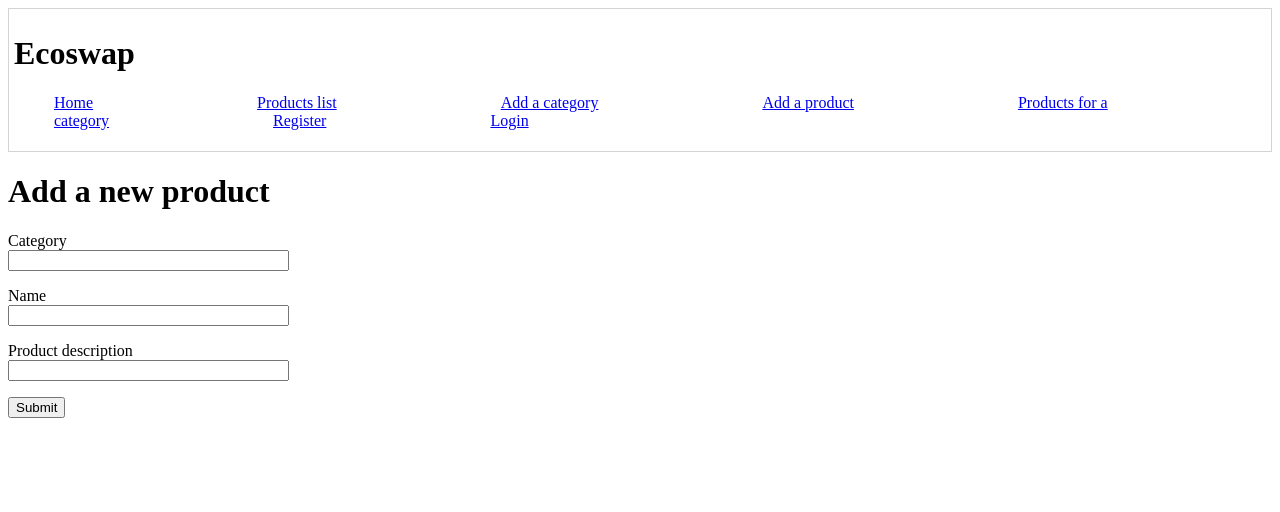
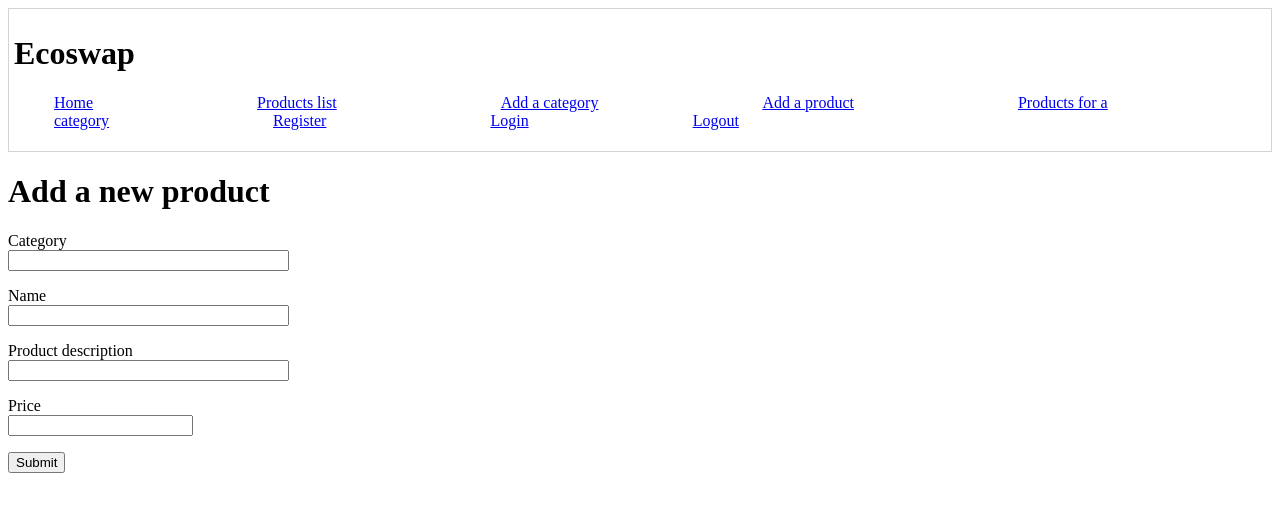
Before and after one commit to cc-co/EcoSwap, a Flask app: page /new_product in a window 1280 px wide. Shown: the top 512 px of the page. Run offline with Flask 2, Linux system fonts and the light colour scheme.

Commit message:
added user login, fixed registration, fixed the add products, user logout, user class

```diff
--- a/new/05/app.py
+++ b/new/05/app.py
@@ -77,15 +77,26 @@ def newuser():
     if not form.validate_on_submit():
         return render_template('new_user.html', form=form)
 
+    username = form.username.data.strip()
+    email = form.email.data.strip()
+
+    if User.query.filter(User.username == username).count():
+        flash(f'Error: {username} user already exists')
+        return render_template('new_user.html', form=form)
+
+    if User.query.filter(User.email == email).count():
+        flash(f'Error: {email} user email address already exists')
+        return render_template('new_user.html', form=form)
+
     user = User(username=form.username.data, email=form.email.data)
     user.set_password(form.password.data)
     db.session.add(user)
     db.session.commit()
     flash(f'New user {form.username.data} registered')
-    return redirect(url_for('login'))
+    return redirect('/login')
 
 @app.route('/products')
-def list_books():
+def list_products():
     products_by_category = {
         category: Product.query.filter(Product.category == category)
         for category in Category.query.all()
@@ -93,7 +104,7 @@ def list_books():
     return render_template('products.html', categories=Category.query.all(), products_by_category=products_by_category)
 
 @app.route('/new_category', methods=['GET', 'POST'])
-def new_author():
+def new_category():
     form = NewCategoryForm()
     if not form.validate_on_submit():
         return render_template('new_category.html', form=form)
@@ -118,26 +129,31 @@ def new_product():
 
     category = form.category.data.strip()
     name = form.name.data.strip()
+    price =int(form.price.data)
     product_des = form.product_des.data.strip()
 
     if Product.query.filter(Product.name == name).count():
         flash(f'Error: {name} already exists')
         return render_template('new_product.html', form=form)
 
+    prod_cat = Category.query.filter(Category.name == category).first()
+
     if not Category.query.filter(Category.name == category).count():
         flash(f'Error: {name} needs existing category {category}')
         return render_template('new_product.html', form=form)
 
-    product = Product(category=category, name=name, product_des=product_des)
+    product = Product(category=prod_cat, name=name, product_des=product_des, price=price)
     db.session.add(product)
     db.session.commit()
     flash(f'New product {name} created')
     return redirect('/products')
 
 
-
-
-
 @app.route('/products_for_category')
 def products_for_category():
     return render_template('products_for_category.html', categories=Category.query.all())
+
+@app.route('/logout')
+def logout():
+    logout_user()
+    return redirect(url_for('index'))
--- a/new/05/forms.py
+++ b/new/05/forms.py
@@ -1,5 +1,5 @@
 from flask_wtf import FlaskForm
-from wtforms import StringField, SubmitField, IntegerField, PasswordField, BooleanField
+from wtforms import StringField, SubmitField, IntegerField, PasswordField, BooleanField, SelectField
 from wtforms.validators import DataRequired, EqualTo, Email
 
 
@@ -9,8 +9,11 @@ class NewCategoryForm(FlaskForm):
 
 class NewProductForm(FlaskForm):
     category = StringField('Category', validators=[DataRequired()])
+    # select=SelectField('Search for Categories', categories=categories)
+    # search=StringField('')
     name = StringField('Name', validators=[DataRequired()])
     product_des = StringField('Product description', validators=[DataRequired()])
+    price = IntegerField('Price', validators=[DataRequired()])
     submit = SubmitField('Submit')
 
 class NewUserForm(FlaskForm):
--- a/new/05/templates/base.html
+++ b/new/05/templates/base.html
@@ -15,12 +15,13 @@
                 <li><a href="/products_for_category">Products for a category</a></li>
                 <li><a href="/register">Register</a></li>
                 <li><a href="/login">Login</a></li>
+                <li><a href="/logout">Logout</a></li>
             </ul>
         </div>
         {% with messages = get_flashed_messages() %}
             {% if messages %}
                 <hr>
-                <ul>
+                <ul id = "warning">
                     {% for message in messages %}
                         <li>{{ message }}</li>
                     {% endfor %}
--- a/new/05/templates/new_product.html
+++ b/new/05/templates/new_product.html
@@ -25,6 +25,13 @@
                 <span style="color: red;">[{{ error }}]</span>
             {% endfor %}
         </p>
+        <p>
+            {{ form.price.label }}<br>
+            {{ form.price(size=32) }}
+            {% for error in form.price.errors %}
+                <span style="color: red;">[{{ error }}]</span>
+            {% endfor %}
+        </p>
         <p>{{ form.submit() }}</p>
     </form>
 {% endblock %}
```
Also changed, not shown: new/05/models.py (+15 -2 lines), new/data/ecoswap_database.sqlite.
